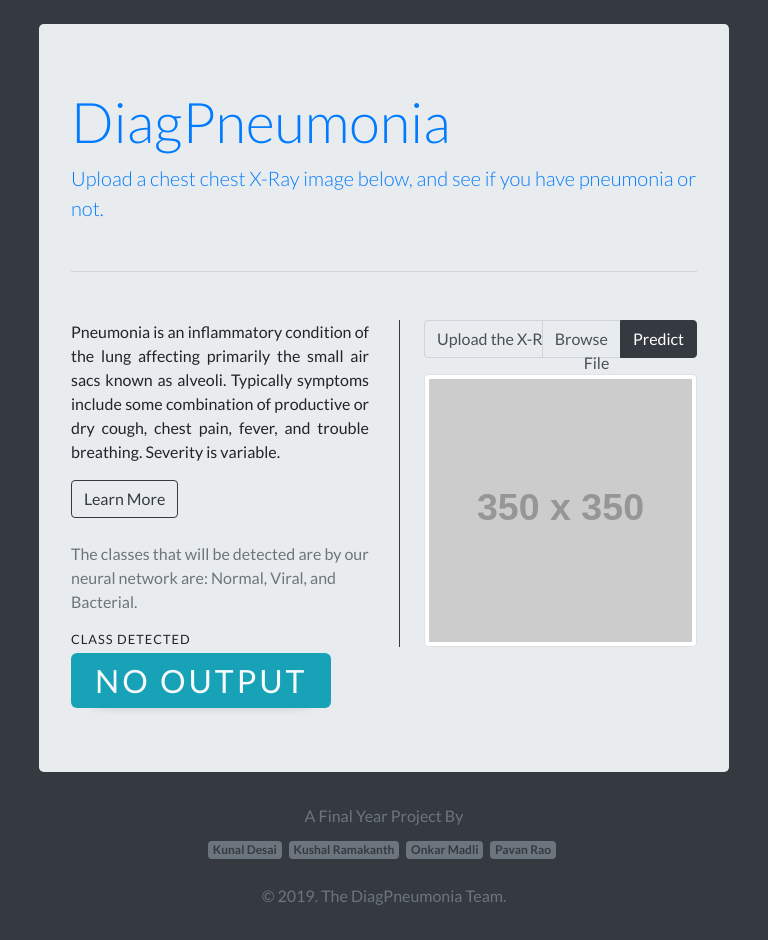
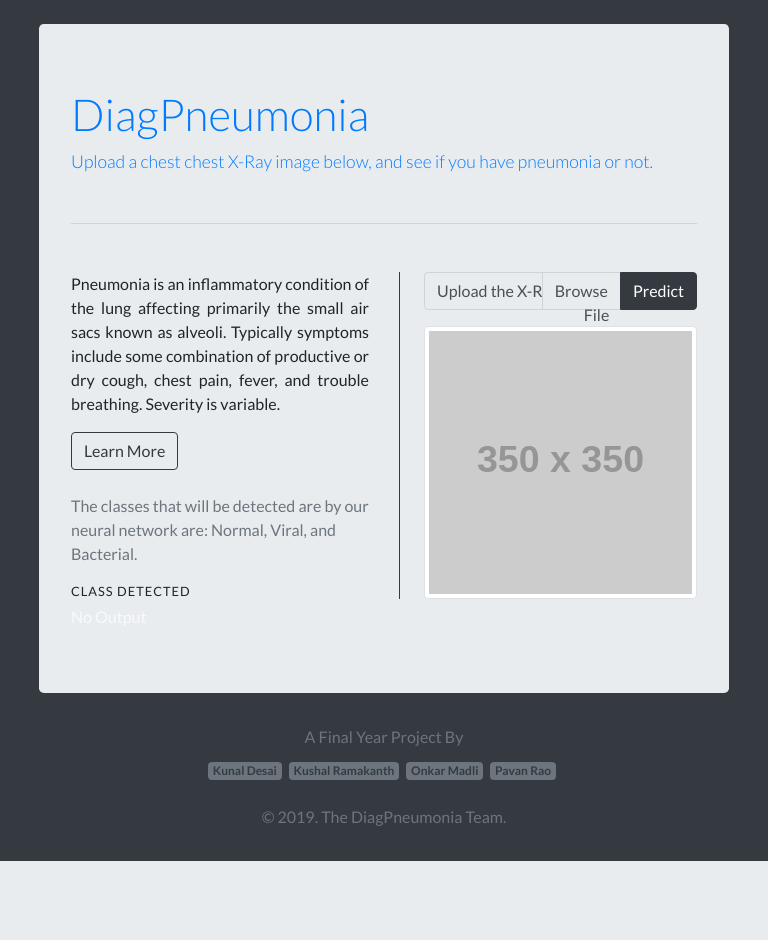
Before and after one commit to pavanpej/diag-pneumonia, a Flask app: page / in a window 768 px wide. After the commit the page ends 861 px from the top, so only its background shows below. Run offline with Flask 2, Linux system fonts and the light colour scheme; grey boxes labelled with a size stand in for pictures from a placeholder-image service; some libraries are stand-ins or nearby versions.

Commit message:
add some mobile responsiveness

```diff
--- a/static/index.css
+++ b/static/index.css
@@ -14,6 +14,15 @@ body {
   background-color: var(--dark) !important;
 }
 
+@media only screen and (max-width: 768px) {
+  .header-container h1 {
+    font-size: 2.75rem !important;
+  }
+  .header-container .lead {
+    font-size: 1.1rem !important;
+  }
+}
+
 .output {
   display: block;
   text-transform: uppercase;
@@ -21,7 +30,7 @@ body {
   margin-bottom: 0;
 }
 
-#classOutput {
+.classOutput {
   padding: 0.2rem 1.5rem;
   font-weight: 400;
   text-transform: uppercase;
@@ -34,9 +43,11 @@ body {
   box-shadow: 0 5px 45px -30px #000, 0 15px 15px -25px #000;
 }
 
-.form-container {
-  border-left: 1px solid var(--dark);
-  padding-left: 1.5rem;
+@media only screen and (min-width: 768px) {
+  .form-container {
+    border-left: 1px solid var(--dark) !important;
+    padding-left: 1.5rem !important;
+  }
 }
 
 .bg-custom-danger {
```
